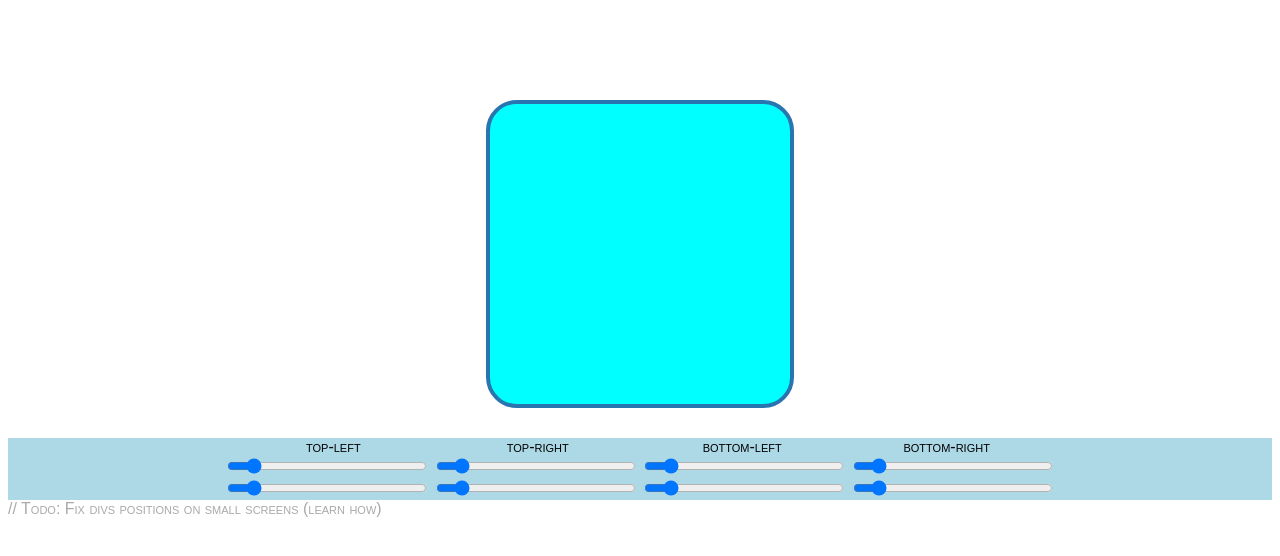
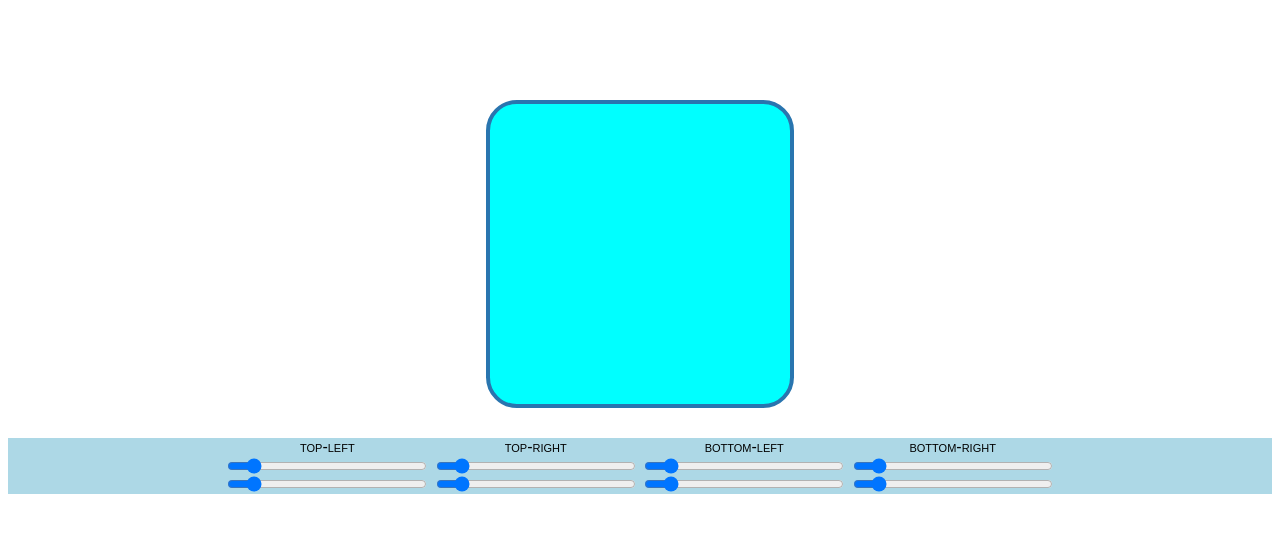
Before and after one commit to zachiPL/learnJS, a plain HTML site: page beginner/border-radius-prev/index.html in a window 1280 px wide. Drawn offline with Linux system fonts and the light colour scheme.

Commit message:
better css & code formatting for borders example

```diff
--- a/beginner/border-radius-prev/code.js
+++ b/beginner/border-radius-prev/code.js
@@ -11,7 +11,6 @@ var y3 = document.getElementById('y3');
 
 var x4 = document.getElementById('x4');
 var y4 = document.getElementById('y4');
-
 
 x1.addEventListener("input", updateElement);
 x2.addEventListener("input", updateElement);
--- a/beginner/border-radius-prev/index.html
+++ b/beginner/border-radius-prev/index.html
@@ -1,35 +1,37 @@
 <!DOCTYPE html>
 <html lang="en">
+
 <head>
   <meta charset="utf-8">
   <title></title>
   <link href="style.css" rel="stylesheet" />
 </head>
+
 <body>
   <div id="box"></div>
-  <div style = "background-color: lightblue; margin:auto; text-align: center;">
-  <div>
-    <div class = "i">top-left</div>
-    <div class = "i">top-right</div>
-    <div class = "i">bottom-left</div>
-    <div class = "i">bottom-right</div>
-  </div>
-  <div>
-    <input class = "i" type="range" min="0" max="100" id="x1" value = 10 />
-    <input class = "i" type="range" min="0" max="100" id="x2" value = 10 />
-    <input class = "i" type="range" min="0" max="100" id="x3" value = 10 />
-    <input class = "i" type="range" min="0" max="100" id="x4" value = 10 />
-  </div>
-  <div>
-    <input class = "i" type="range" min="0" max="100" id="y1" value = 10 />
-    <input class = "i" type="range" min="0" max="100" id="y2" value = 10 />
-    <input class = "i" type="range" min="0" max="100" id="y3" value = 10 />
-    <input class = "i" type="range" min="0" max="100" id="y4" value = 10 />
-  </div>
+  <div style="background-color: lightblue; margin:auto; text-align: center;">
+    <div class="col">
+      <div>top-left</div>
+      <input type="range" min="0" max="100" id="x1" value=10 />
+      <input type="range" min="0" max="100" id="y1" value=10 />
+    </div>
+    <div class="col">
+      <div>top-right</div>
+      <input type="range" min="0" max="100" id="x2" value=10 />
+      <input type="range" min="0" max="100" id="y2" value=10 />
+    </div>
+    <div class="col">
+      <div>bottom-left</div>
+      <input type="range" min="0" max="100" id="x3" value=10 />
+      <input type="range" min="0" max="100" id="y3" value=10 />
+    </div>
+    <div class="col">
+      <div>bottom-right</div>
+      <input type="range" min="0" max="100" id="x4" value=10 />
+      <input type="range" min="0" max="100" id="y4" value=10 />
+    </div>
   </div>
   <script src="code.js"></script>
-  <code>
-    // Todo: Fix divs positions on small screens (learn how)
-  </code>
 </body>
+
 </html>
--- a/beginner/border-radius-prev/style.css
+++ b/beginner/border-radius-prev/style.css
@@ -1,9 +1,9 @@
 * {
-    font-family:Arial, Helvetica, sans-serif;
+    font-family: Arial, Helvetica, sans-serif;
     font-variant: small-caps;
 }
-#box
-{
+
+#box {
     margin: auto;
     margin-bottom: 30px;
     margin-top: 100px;
@@ -15,14 +15,17 @@
     border-width: 4px;
     vertical-align: middle;
 }
-.i
-{
-    width: 200px;
-    display:inline-block;
-    text-align: center;
+
+.col {
+    display: inline-block;
 }
 
-code
-{
+.col input {
+    width: 200px;
+    text-align: center;
+    display: block;
+}
+
+code {
     color: darkgray;
 }
```
Also changed, not shown: 1 other file.
